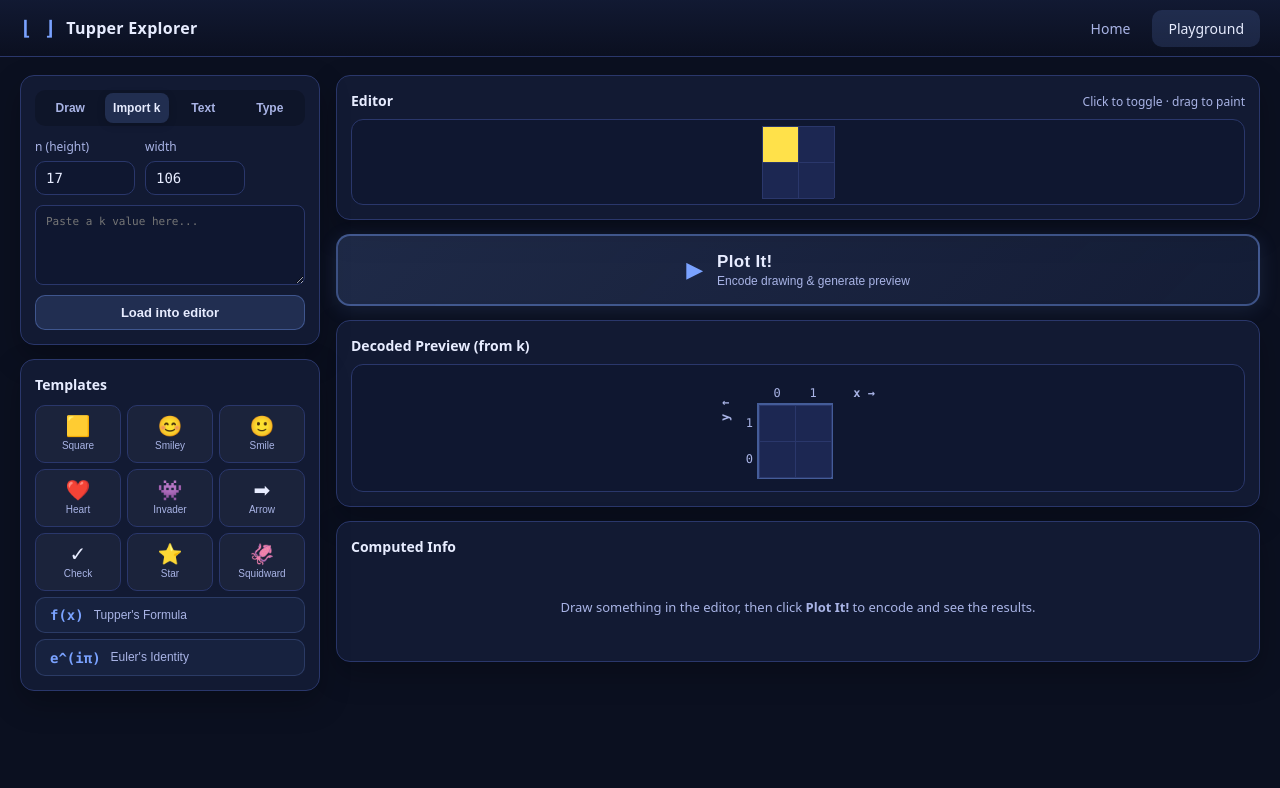
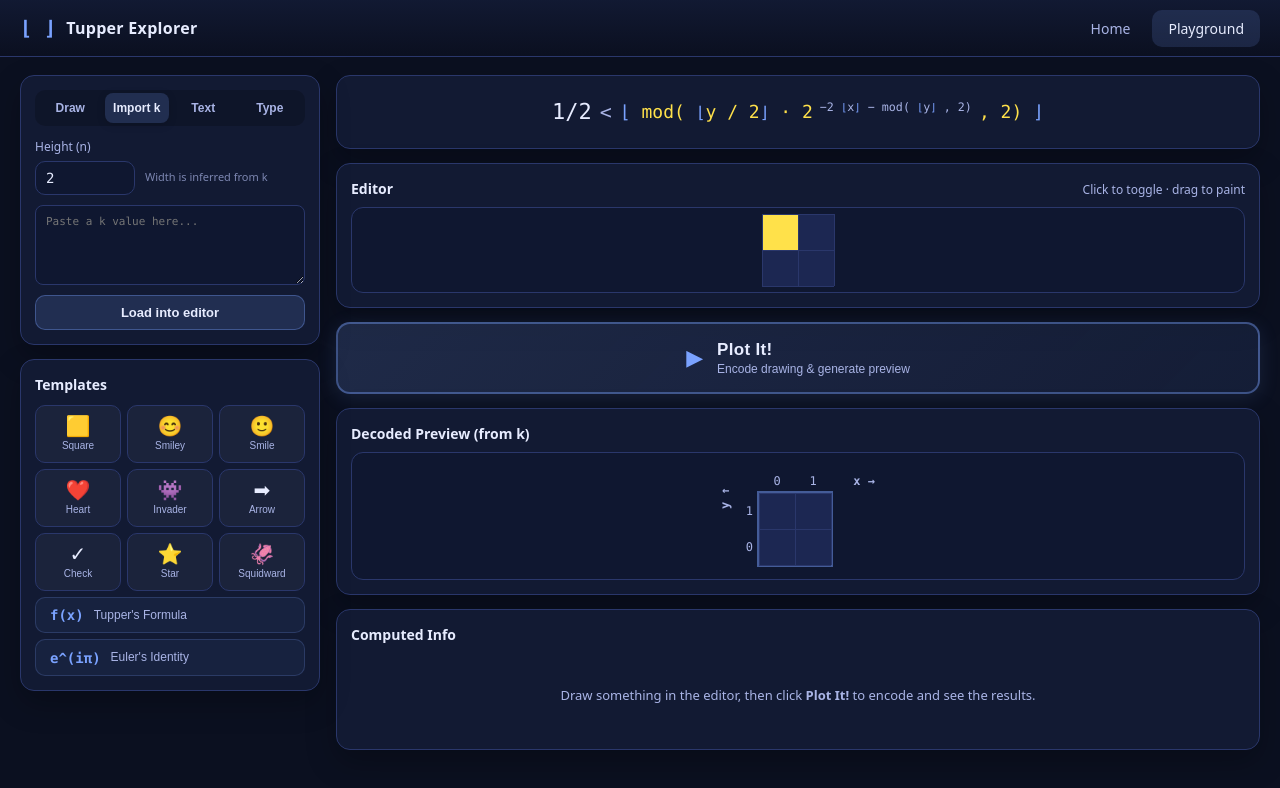
Before and after one commit to Baelfire18/tupper-formula-plot-thyself, a Vue app: page /#/playground in a window 1280 px wide. Both pictures are taken after a click on the button "Import k". Shown: the top 788 px of the page. Built offline with nearby package versions, Linux system fonts and the light colour scheme.

Commit message:
⚡️ improve grid controls usability

```diff
--- /dev/null
+++ b/src/components/FormulaDisplay.vue
@@ -0,0 +1,91 @@
+<script setup lang="ts">
+import { useTupper } from '../composables/useTupper'
+
+const { gridHeight } = useTupper()
+</script>
+
+<template>
+  <div class="formula-bar">
+    <div class="formula">
+      <span class="f-half">1/2</span>
+      <span class="f-op">&lt;</span>
+      <span class="f-floor">
+        mod(
+        <span class="f-inner">y / {{ gridHeight }}</span>
+        &middot; 2<sup class="f-exp">
+          &minus;{{ gridHeight }}
+          <span class="f-inner">x</span>
+          &minus; mod(
+          <span class="f-inner">y</span>
+          , {{ gridHeight }})
+        </sup>
+        , 2)
+      </span>
+    </div>
+  </div>
+</template>
+
+<style scoped>
+.formula-bar {
+  padding: 14px 20px;
+  border-radius: 14px;
+  background: var(--panel);
+  border: 1px solid var(--border);
+  box-shadow: 0 12px 30px rgba(0, 0, 0, 0.25);
+  text-align: center;
+  overflow-x: auto;
+}
+
+.formula {
+  font-family: var(--font-mono);
+  font-size: 18px;
+  color: var(--text);
+  display: inline-flex;
+  align-items: center;
+  gap: 8px;
+  flex-wrap: wrap;
+  justify-content: center;
+  line-height: 2;
+  white-space: nowrap;
+}
+
+.f-half {
+  font-size: 22px;
+}
+
+.f-op {
+  color: var(--muted);
+  font-size: 20px;
+}
+
+.f-floor {
+  color: var(--cellOn);
+}
+
+.f-floor::before {
+  content: '⌊';
+  color: var(--accent);
+}
+
+.f-floor::after {
+  content: '⌋';
+  color: var(--accent);
+}
+
+.f-inner::before {
+  content: '⌊';
+  color: var(--accent);
+  font-size: 0.9em;
+}
+
+.f-inner::after {
+  content: '⌋';
+  color: var(--accent);
+  font-size: 0.9em;
+}
+
+.f-exp {
+  font-size: 0.65em;
+  color: var(--muted);
+}
+</style>
--- a/src/components/GridControls.vue
+++ b/src/components/GridControls.vue
@@ -13,8 +13,6 @@ const mode = ref<InputMode>(InputMode.Draw)
 
 // Import k state
 const importK = ref('')
-const importN = ref(17)
-const importW = ref(106)
 const importError = ref('')
 
 // Text import state
@@ -42,14 +40,27 @@ function onKeyDown(e: KeyboardEvent): void {
   if (e.key === 'Enter') applySize()
 }
 
+/** Infer minimum width from k and n: width = ceil(bitLength(k / n) / n) */
+function inferWidthFromK(kStr: string, n: number): number {
+  try {
+    const k = BigInt(kStr.trim())
+    const N = k / BigInt(n)
+    if (N <= 0n) return 1
+    const bits = N.toString(2).length
+    return Math.max(1, Math.ceil(bits / n))
+  } catch {
+    return 1
+  }
+}
+
 function decodeImport(): void {
   importError.value = ''
   if (!importK.value.trim()) {
     importError.value = 'Please enter a k value'
     return
   }
-  const n = Math.max(1, Math.min(MAX_GRID_HEIGHT, Number(importN.value) || 17))
-  const w = Math.max(1, Math.min(MAX_GRID_WIDTH, Number(importW.value) || 106))
+  const n = Math.max(1, Math.min(MAX_GRID_HEIGHT, Number(heightInput.value) || 17))
+  const w = Math.min(MAX_GRID_WIDTH, inferWidthFromK(importK.value, n))
   const ok = tupper.loadFromK(importK.value, n, w)
   if (!ok) {
     importError.value = 'Invalid k value. Must be a valid integer.'
@@ -214,13 +225,15 @@ function loadFromType(): void {
     <div v-if="mode === InputMode.Import" class="tab-content">
       <div class="size-row">
         <label>
-          n (height)
-          <input v-model.number="importN" type="number" min="1" :max="MAX_GRID_HEIGHT" />
+          Height (n)
+          <input
+            v-model.number="heightInput"
+            type="number"
+            min="1"
+            :max="MAX_GRID_HEIGHT"
+          />
         </label>
-        <label>
-          width
-          <input v-model.number="importW" type="number" min="1" :max="MAX_GRID_WIDTH" />
-        </label>
+        <span class="width-hint">Width is inferred from k</span>
       </div>
       <textarea
         v-model="importK"
@@ -350,6 +363,14 @@ input[type='number']:focus {
   box-shadow: 0 0 0 3px rgba(122, 162, 255, 0.18);
 }
 
+.width-hint {
+  font-size: 11px;
+  color: var(--muted);
+  align-self: flex-end;
+  padding-bottom: 10px;
+  opacity: 0.7;
+}
+
 .actions {
   display: flex;
   gap: 8px;
--- a/src/views/PlaygroundView.vue
+++ b/src/views/PlaygroundView.vue
@@ -4,6 +4,7 @@ import { useTupper } from '../composables/useTupper'
 import { GRID_TEMPLATES } from '../data/templates'
 import GridControls from '../components/GridControls.vue'
 import TemplateSelector from '../components/TemplateSelector.vue'
+import FormulaDisplay from '../components/FormulaDisplay.vue'
 import BitmapEditor from '../components/BitmapEditor.vue'
 import DecodedPreview from '../components/DecodedPreview.vue'
 import ComputedInfo from '../components/ComputedInfo.vue'
@@ -25,6 +26,7 @@ onMounted(() => {
         <TemplateSelector />
       </aside>
       <main class="main-area">
+        <FormulaDisplay />
         <BitmapEditor />
 
         <!-- Big prominent compute button -->
```
